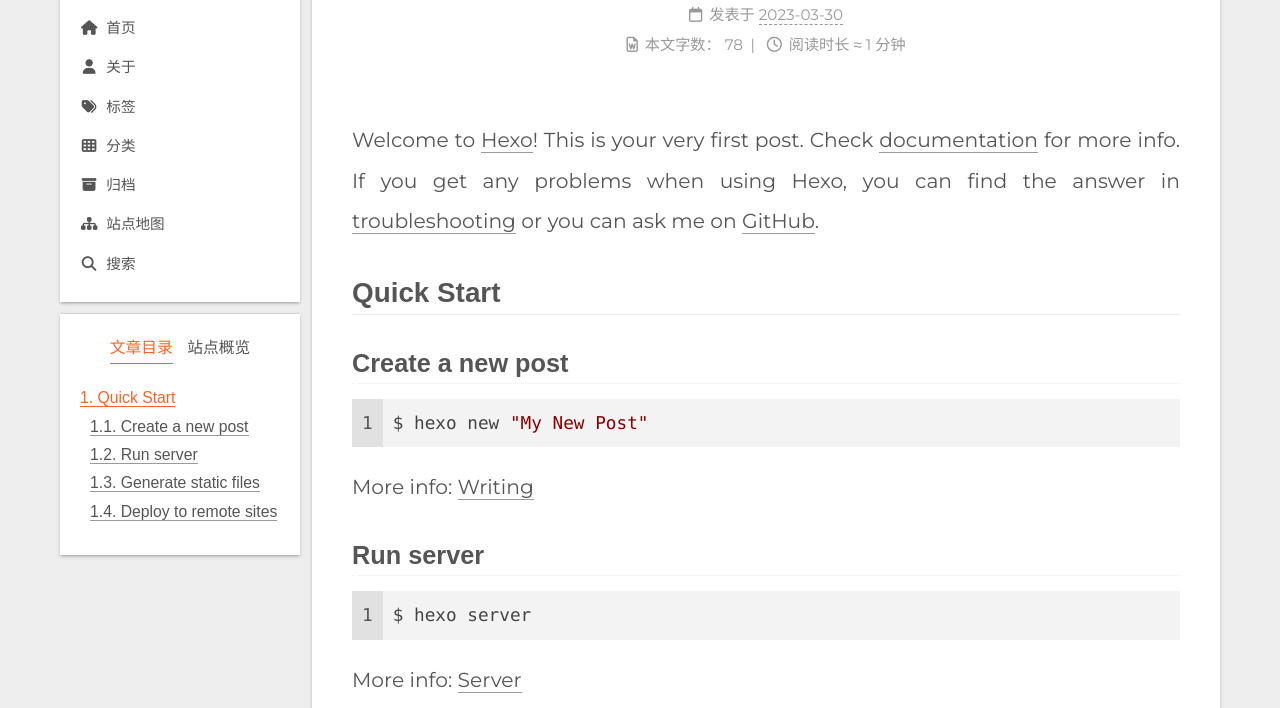
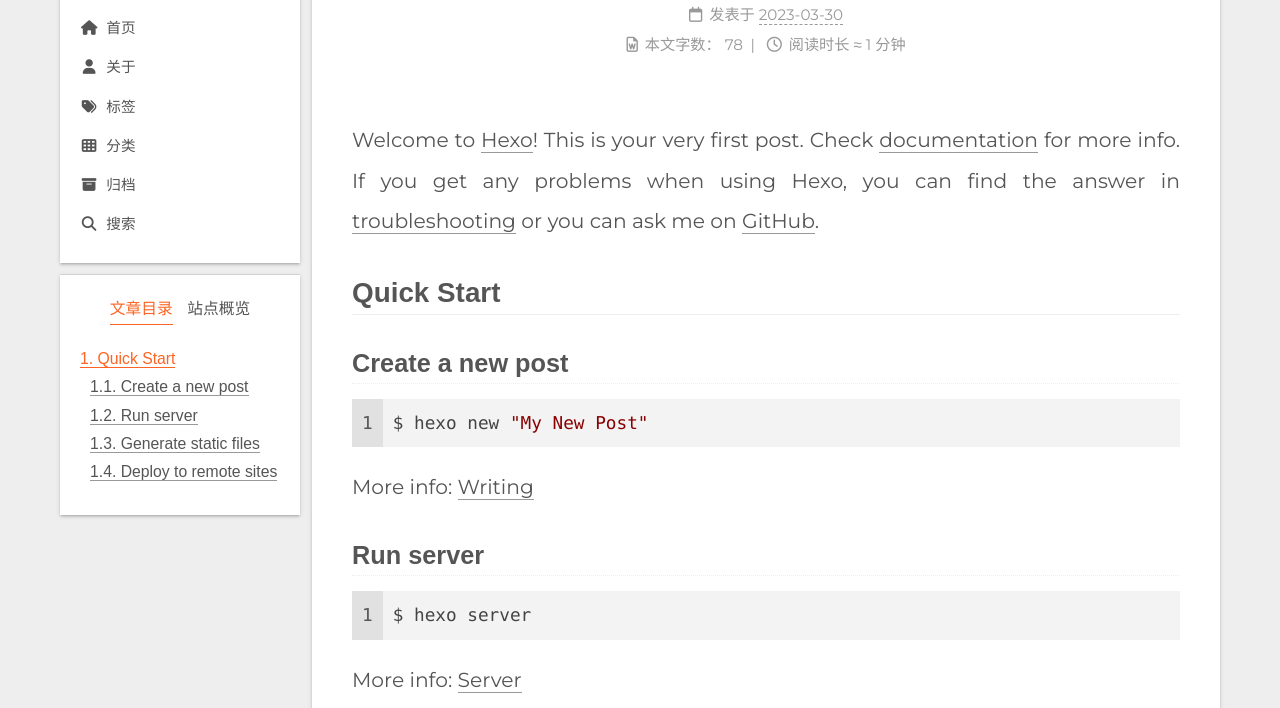
Before and after one commit to dustyzy/dustyzy.github.io, a plain HTML site: page 2023/03/30/hello-world/index.html in a window 1280 px wide. Shown: the part 92-800 px from the top of the page. Drawn offline with nearby package versions, Linux system fonts and the light colour scheme; a script that the page names is missing; a web font is replaced by a local one.

Commit message:
Site updated: 2023-03-30 23:35:04

```diff
--- a/2023/03/30/hello-world/index.html
+++ b/2023/03/30/hello-world/index.html
@@ -87,7 +87,7 @@
 
 
 <nav class="site-nav">
-  <ul class="main-menu menu"><li class="menu-item menu-item-home"><a href="/" rel="section"><i class="fa fa-home fa-fw"></i>首页</a></li><li class="menu-item menu-item-about"><a href="/about/" rel="section"><i class="fa fa-user fa-fw"></i>关于</a></li><li class="menu-item menu-item-tags"><a href="/tags/" rel="section"><i class="fa fa-tags fa-fw"></i>标签</a></li><li class="menu-item menu-item-categories"><a href="/categories/" rel="section"><i class="fa fa-th fa-fw"></i>分类</a></li><li class="menu-item menu-item-archives"><a href="/archives/" rel="section"><i class="fa fa-archive fa-fw"></i>归档</a></li><li class="menu-item menu-item-sitemap"><a href="/sitemap.xml" rel="section"><i class="fa fa-sitemap fa-fw"></i>站点地图</a></li>
+  <ul class="main-menu menu"><li class="menu-item menu-item-home"><a href="/" rel="section"><i class="fa fa-home fa-fw"></i>首页</a></li><li class="menu-item menu-item-about"><a href="/about/" rel="section"><i class="fa fa-user fa-fw"></i>关于</a></li><li class="menu-item menu-item-tags"><a href="/tags/" rel="section"><i class="fa fa-tags fa-fw"></i>标签</a></li><li class="menu-item menu-item-categories"><a href="/categories/" rel="section"><i class="fa fa-th fa-fw"></i>分类</a></li><li class="menu-item menu-item-archives"><a href="/archives/" rel="section"><i class="fa fa-archive fa-fw"></i>归档</a></li>
       <li class="menu-item menu-item-search">
         <a role="button" class="popup-trigger"><i class="fa fa-search fa-fw"></i>搜索
         </a>
```
Also changed, not shown: archives/2023/03/index.html (+1 -1 lines), archives/2023/index.html (+1 -1 lines), archives/index.html (+1 -1 lines), index.html (+1 -1 lines).
